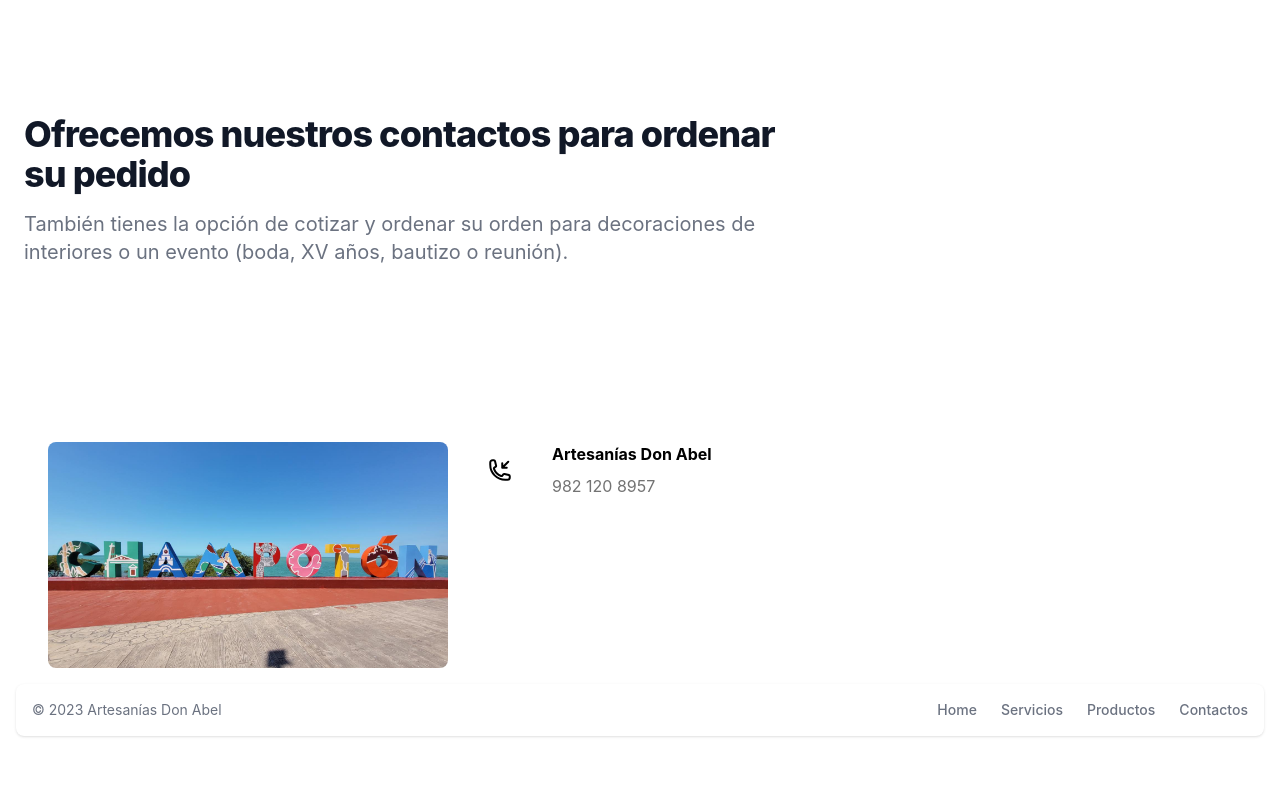
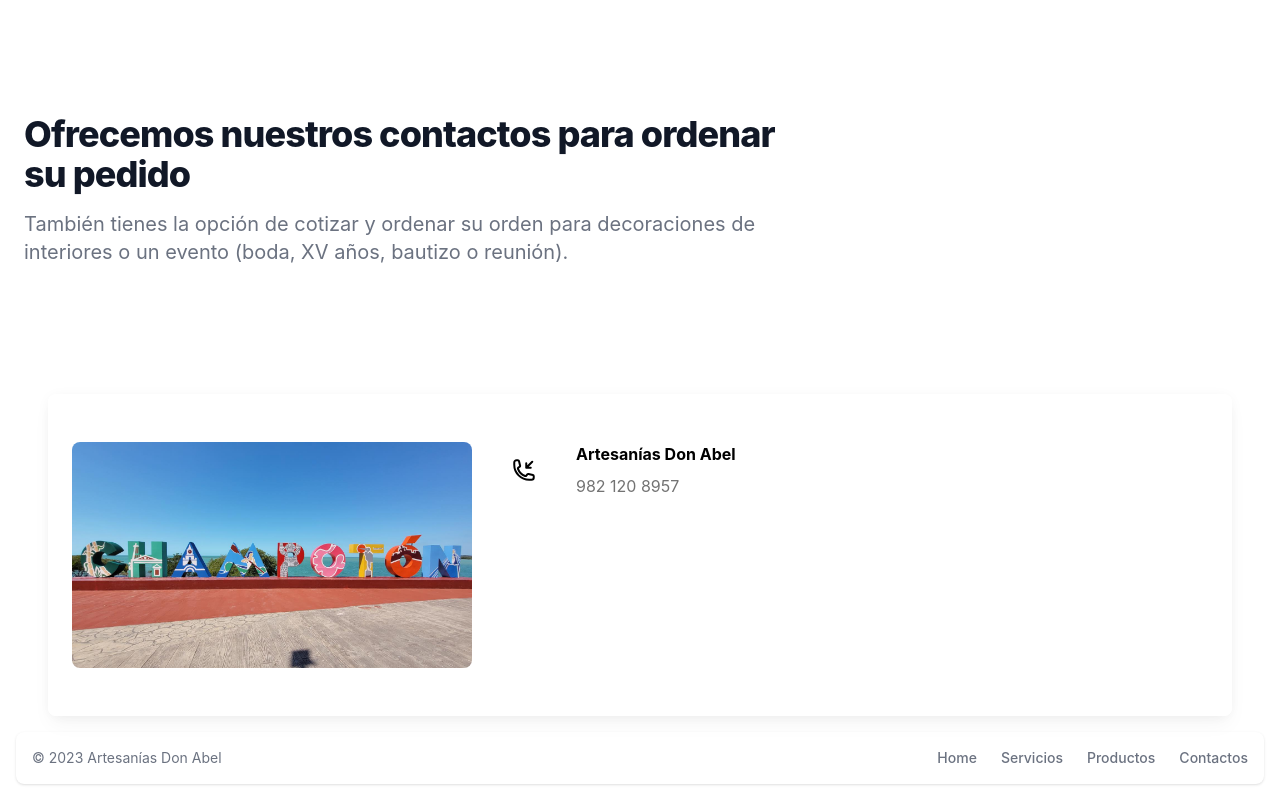
Before and after one commit to NewtonVMHV/artesanias-don-abel, a React (Create React App) app: page / in a window 1280 px wide. Shown: the part 2413-3213 px from the top of the page. Before the commit the page ends 3165 px from the top, so only its background shows below. Built offline with nearby package versions, Linux system fonts and the light colour scheme.

Commit message:
correcion

```diff
--- a/src/components/Contacto/Contacto.jsx
+++ b/src/components/Contacto/Contacto.jsx
@@ -10,10 +10,8 @@ const Contacto = () => {
                     <p className="text-gray-500 sm:text-xl dark:text-gray-400">También tienes la opción de cotizar y ordenar su orden para decoraciones de interiores o un evento (boda, XV años, bautizo o reunión).</p>
                 </div>
             </div>
-            <br/>
-            <br/>
             <div className="container px-6 md:px-12">
-                <div className="block rounded-lg">
+                <div className="block rounded-lg bg-[hsla(0,0%,100%,0.8)] px-6 py-12 shadow-[0_2px_15px_-3px_rgba(0,0,0,0.07),0_10px_20px_-2px_rgba(0,0,0,0.04)] backdrop-blur-[30px]">
                     <div className="flex flex-wrap">
                         <img src={champoton} className="rounded-lg" height="700" width="400"/>
                         <div className="w-full shrink-0 grow-0 basis-auto lg:w-7/12">
```
